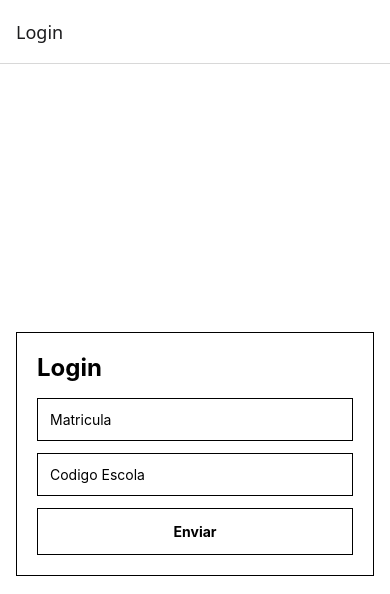
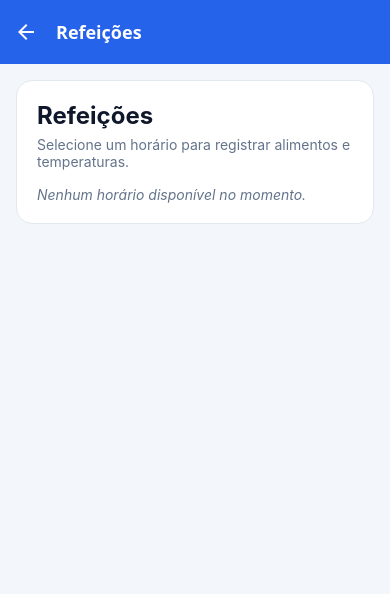
Before and after one commit to fabascoder/project-camp, a React Native app: screen /Refeicoes in a window 390 px wide. Before the commit this address had no page. Shown: the top 594 px of the page. Built offline with nearby package versions, Linux system fonts and the light colour scheme.

Commit message:
Reordenando layout para novas implementações

```diff
--- a/package.json
+++ b/package.json
@@ -6,14 +6,14 @@
     "@react-native-async-storage/async-storage": "2.2.0",
     "@react-native-picker/picker": "2.11.4",
     "@react-navigation/native": "^7.3.11",
-    "@react-navigation/native-stack": "^7.18.3",
+    "@react-navigation/native-stack": "^7.18.6",
     "expo": "~57.0.6",
     "expo-status-bar": "~57.0.1",
     "react": "19.2.3",
     "react-dom": "19.2.3",
     "react-native": "0.86.0",
     "react-native-safe-area-context": "~5.7.0",
-    "react-native-screens": "4.25.2",
+    "react-native-screens": "~4.26.0",
     "react-native-web": "^0.21.2"
   },
   "scripts": {
--- a/src/pages/Home.jsx
+++ b/src/pages/Home.jsx
@@ -1,5 +1,5 @@
 import React from "react";
-import { View, StyleSheet, Text, Pressable } from "react-native";
+import { View, StyleSheet, Text, Pressable, ScrollView } from "react-native";
 import { GlobalContext } from "../context/GlobalContext";
 import { useNavigation } from "@react-navigation/native";
 
@@ -7,96 +7,194 @@ export const Home = () => {
   const dataContext = React.useContext(GlobalContext);
   const navigation = useNavigation();
 
+  const menuItems = [
+    {
+      key: "planilhas",
+      title: "Planilhas",
+      description: "Registrar alimentos e acompanhar cadastros",
+      action: () => navigation.navigate("Planilhas"),
+      accent: "#2563eb",
+    },
+    {
+      key: "refeicoes",
+      title: "Refeições",
+      description: "Marcar alimentos em cada horário do cardápio",
+      action: () => navigation.navigate("Refeicoes"),
+      accent: "#2563eb",
+    },
+    {
+      key: "funcionalidade-1",
+      title: "Funcionalidade 1",
+      description: "Espaço reservado para uma nova função futura",
+      action: () => {},
+      accent: "#2563eb",
+    },
+    {
+      key: "funcionalidade-2",
+      title: "Funcionalidade 2",
+      description: "Espaço reservado para outra nova função futura",
+      action: () => {},
+      accent: "#2563eb",
+    },
+  ];
+
+  function logout() {
+    dataContext.setData({
+      escola: null,
+      funcionario: null,
+      alimentosGlobais: dataContext.data.alimentosGlobais,
+    });
+    dataContext.setCodeAcess("");
+    dataContext.setMatricula("");
+    navigation.navigate("Login");
+  }
+
   return (
-    <View style={styles.container}>
+    <ScrollView contentContainerStyle={styles.container}>
       <View style={styles.card}>
         {dataContext.data.escola && dataContext.data.funcionario ? (
           <>
-            <Text style={styles.title}>
-              Olá, {dataContext.data.funcionario.nome}
-            </Text>
+            <View style={styles.header}>
+              <View>
+                <Text style={styles.greeting}>Bem-vindo(a)</Text>
+                <Text style={styles.title}>
+                  {dataContext.data.funcionario.nome}
+                </Text>
+              </View>
+              <Pressable style={styles.logoutButton} onPress={logout}>
+                <Text style={styles.logoutText}>Sair</Text>
+              </Pressable>
+            </View>
 
-            <Pressable
-              style={styles.mainButton}
-              onPress={() => navigation.navigate("Planilhas")}
-            >
-              <Text style={styles.mainButtonText}>Ir para Planilhas</Text>
-            </Pressable>
+            <Text style={styles.sectionTitle}>Painel de funcionalidades</Text>
+            <View style={styles.menuGrid}>
+              {menuItems.map((item) => (
+                <Pressable
+                  key={item.key}
+                  style={[styles.menuCard, { borderColor: item.accent }]}
+                  onPress={item.action}
+                >
+                  <Text style={[styles.menuTitle, { color: item.accent }]}>
+                    {item.title}
+                  </Text>
+                  <Text style={styles.menuDescription}>{item.description}</Text>
+                </Pressable>
+              ))}
+            </View>
 
-            {dataContext.data.escola.horarios.map((horario) => (
-              <View key={horario.id} style={styles.item}>
-                <Pressable
-                  style={({ hovered }) => [
-                    styles.pressable,
-                    hovered && styles.pressableHover,
-                  ]}
-                  onPress={() =>
-                    navigation.navigate("Horarios", {
-                      id: horario.id,
-                    })
-                  }
-                >
-                  <Text style={styles.itemTitle}>{horario.nome}</Text>
-                  <Text>Início: {horario.inicio}</Text>
-                  <Text>Fim: {horario.fim}</Text>
-                  <Text>Amostra: {horario.horarioAmostra}</Text>
-                </Pressable>
-              </View>
-            ))}
+            <View style={styles.summaryCard}>
+              <Text style={styles.summaryTitle}>Escola</Text>
+              <Text style={styles.summaryText}>
+                {dataContext.data.escola.nome}
+              </Text>
+              <Text style={styles.summarySubtitle}>
+                Essa é a escola que você está vinculado(a)
+              </Text>
+            </View>
           </>
         ) : (
-          <Text>Carregando...</Text>
+          <Text style={styles.loadingText}>Carregando...</Text>
         )}
       </View>
-    </View>
+    </ScrollView>
   );
 };
 
 const styles = StyleSheet.create({
   container: {
-    flex: 1,
-    backgroundColor: "#fff",
-    alignItems: "center",
-    justifyContent: "center",
+    flexGrow: 1,
+    backgroundColor: "#f3f6fb",
     padding: 16,
+    justifyContent: "flex-start",
   },
   card: {
     width: "100%",
-    maxWidth: 500,
+    maxWidth: 560,
+    alignSelf: "center",
+    backgroundColor: "#fff",
+    borderRadius: 16,
     padding: 20,
     borderWidth: 1,
-    borderColor: "#000",
+    borderColor: "#e2e8f0",
+  },
+  header: {
+    flexDirection: "row",
+    justifyContent: "space-between",
+    alignItems: "center",
+    marginBottom: 18,
+  },
+  greeting: {
+    color: "#64748b",
+    fontSize: 13,
+    textTransform: "uppercase",
+    letterSpacing: 0.8,
   },
   title: {
     fontSize: 24,
     fontWeight: "700",
+    color: "#0f172a",
+  },
+  logoutButton: {
+    backgroundColor: "#fee2e2",
+    paddingVertical: 8,
+    paddingHorizontal: 12,
+    borderRadius: 999,
+  },
+  logoutText: {
+    color: "#b91c1c",
+    fontWeight: "700",
+  },
+  sectionTitle: {
+    fontSize: 16,
+    fontWeight: "700",
+    color: "#334155",
+    marginBottom: 12,
+  },
+  menuGrid: {
+    gap: 12,
     marginBottom: 16,
   },
-  mainButton: {
-    backgroundColor: "#2563eb",
-    paddingVertical: 12,
-    paddingHorizontal: 16,
-    borderRadius: 8,
-    marginBottom: 16,
-    alignItems: "center",
+  menuCard: {
+    borderWidth: 1,
+    borderRadius: 12,
+    padding: 14,
+    backgroundColor: "#f8fafc",
   },
-  mainButtonText: {
-    color: "#fff",
+  menuTitle: {
+    fontSize: 16,
     fontWeight: "700",
+    marginBottom: 4,
   },
-  item: {
-    borderTopWidth: 1,
-    borderTopColor: "#000",
-    paddingVertical: 12,
+  menuDescription: {
+    color: "#475569",
+    fontSize: 13,
   },
-  pressable: {
-    padding: 12,
+  summaryCard: {
+    backgroundColor: "#eff6ff",
+    borderRadius: 12,
+    padding: 14,
+    borderWidth: 1,
+    borderColor: "#bfdbfe",
   },
-  pressableHover: {
-    backgroundColor: "#e8e8e8",
+  summaryTitle: {
+    fontSize: 14,
+    fontWeight: "700",
+    color: "#1d4ed8",
+    marginBottom: 4,
   },
-  itemTitle: {
+  summaryText: {
+    fontSize: 16,
     fontWeight: "700",
+    color: "#0f172a",
+    marginBottom: 4,
+  },
+  summarySubtitle: {
+    color: "#475569",
+    fontSize: 13,
+  },
+  loadingText: {
+    color: "#64748b",
+    fontSize: 15,
   },
 });
 
--- /dev/null
+++ b/src/pages/Refeicoes.jsx
@@ -0,0 +1,98 @@
+import React from "react";
+import { View, Text, StyleSheet, Pressable, ScrollView } from "react-native";
+import { useNavigation } from "@react-navigation/native";
+import { GlobalContext } from "../context/GlobalContext";
+
+export const Refeicoes = () => {
+  const navigation = useNavigation();
+  const { data } = React.useContext(GlobalContext);
+
+  const horarios = data?.escola?.horarios || [];
+
+  return (
+    <ScrollView contentContainerStyle={styles.container}>
+      <View style={styles.card}>
+        <Text style={styles.title}>Refeições</Text>
+        <Text style={styles.subtitle}>
+          Selecione um horário para registrar alimentos e temperaturas.
+        </Text>
+
+        {horarios.length === 0 ? (
+          <Text style={styles.emptyText}>
+            Nenhum horário disponível no momento.
+          </Text>
+        ) : (
+          horarios.map((horario) => (
+            <Pressable
+              key={horario.id}
+              style={styles.itemCard}
+              onPress={() =>
+                navigation.navigate("Horarios", { id: horario.id })
+              }
+            >
+              <Text style={styles.itemTitle}>{horario.nome}</Text>
+              <Text style={styles.itemMeta}>Início: {horario.inicio}</Text>
+              <Text style={styles.itemMeta}>Fim: {horario.fim}</Text>
+              <Text style={styles.itemMeta}>
+                Amostra: {horario.horarioAmostra}
+              </Text>
+            </Pressable>
+          ))
+        )}
+      </View>
+    </ScrollView>
+  );
+};
+
+const styles = StyleSheet.create({
+  container: {
+    flexGrow: 1,
+    backgroundColor: "#f3f6fb",
+    padding: 16,
+    justifyContent: "flex-start",
+  },
+  card: {
+    width: "100%",
+    maxWidth: 560,
+    alignSelf: "center",
+    backgroundColor: "#fff",
+    borderRadius: 16,
+    padding: 20,
+    borderWidth: 1,
+    borderColor: "#e2e8f0",
+  },
+  title: {
+    fontSize: 24,
+    fontWeight: "700",
+    color: "#0f172a",
+    marginBottom: 6,
+  },
+  subtitle: {
+    fontSize: 14,
+    color: "#64748b",
+    marginBottom: 16,
+  },
+  emptyText: {
+    color: "#64748b",
+    fontStyle: "italic",
+  },
+  itemCard: {
+    borderWidth: 1,
+    borderColor: "#e2e8f0",
+    borderRadius: 12,
+    padding: 14,
+    marginBottom: 12,
+    backgroundColor: "#f8fafc",
+  },
+  itemTitle: {
+    fontSize: 16,
+    fontWeight: "700",
+    color: "#0f172a",
+    marginBottom: 4,
+  },
+  itemMeta: {
+    color: "#475569",
+  },
+});
+
+export default Refeicoes;
--- a/src/routers/AppRouter.jsx
+++ b/src/routers/AppRouter.jsx
@@ -4,17 +4,51 @@ import Login from "../pages/Login";
 import Home from "../pages/Home";
 import Horarios from "../pages/Horarios";
 import Planilhas from "../pages/Planilhas";
+import Refeicoes from "../pages/Refeicoes";
 
 const Stack = createNativeStackNavigator();
 
 export default function AppRoutes() {
   return (
     <NavigationContainer>
-      <Stack.Navigator>
-        <Stack.Screen name="Login" component={Login} />
-        <Stack.Screen name="Home" component={Home} />
-        <Stack.Screen name="Horarios" component={Horarios} />
-        <Stack.Screen name="Planilhas" component={Planilhas} />
+      <Stack.Navigator
+        screenOptions={{
+          headerStyle: {
+            backgroundColor: "#2563eb",
+          },
+          headerTintColor: "#fff",
+          headerTitleStyle: {
+            fontWeight: "700",
+            fontSize: 18,
+          },
+          headerShadowVisible: false,
+        }}
+      >
+        <Stack.Screen
+          name="Login"
+          component={Login}
+          options={{ headerShown: false }}
+        />
+        <Stack.Screen
+          name="Home"
+          component={Home}
+          options={{ title: "Início" }}
+        />
+        <Stack.Screen
+          name="Horarios"
+          component={Horarios}
+          options={{ title: "Horários" }}
+        />
+        <Stack.Screen
+          name="Planilhas"
+          component={Planilhas}
+          options={{ title: "Planilhas" }}
+        />
+        <Stack.Screen
+          name="Refeicoes"
+          component={Refeicoes}
+          options={{ title: "Refeições" }}
+        />
       </Stack.Navigator>
     </NavigationContainer>
   );
```
Also changed, not shown: 1 other file (tests, documents, lock files or other folders).
